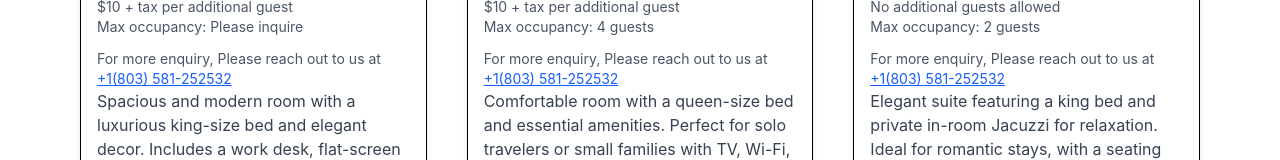
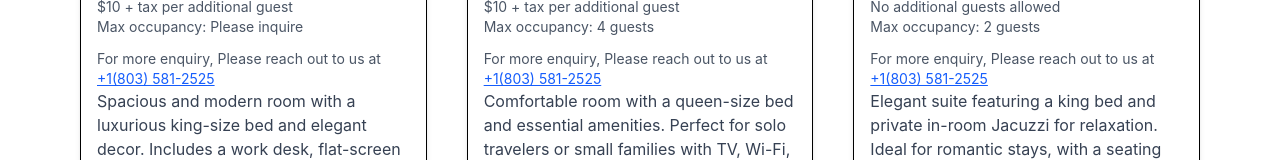
Before and after one commit to shobhit7098/ExeInnChester, a React (Vite) app in the folder client/: page /booking in a window 1280 px wide. Shown: the part 1172-1332 px from the top of the page. Built offline with nearby package versions, Linux system fonts and the light colour scheme.

Commit message:
Update Booking.jsx

```diff
--- a/client/src/pages/Booking.jsx
+++ b/client/src/pages/Booking.jsx
@@ -184,7 +184,7 @@ export default function Rooms() {
                       href="tel:+18035812525"
                       className="text-blue-600 underline"
                     >
-                      +1(803) 581-252532
+                      +1(803) 581-2525
                     </a>
                   </p>
 
```
